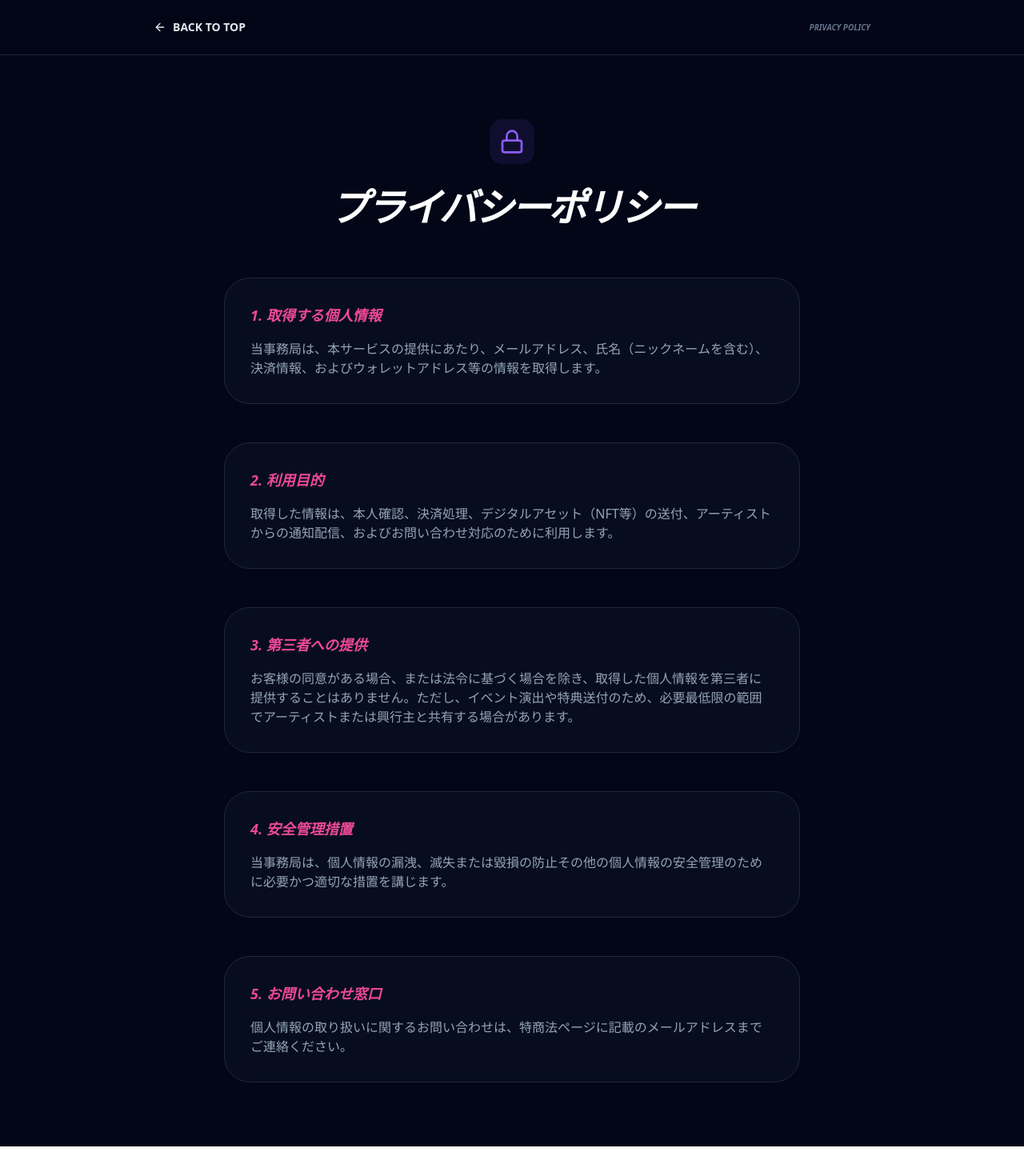
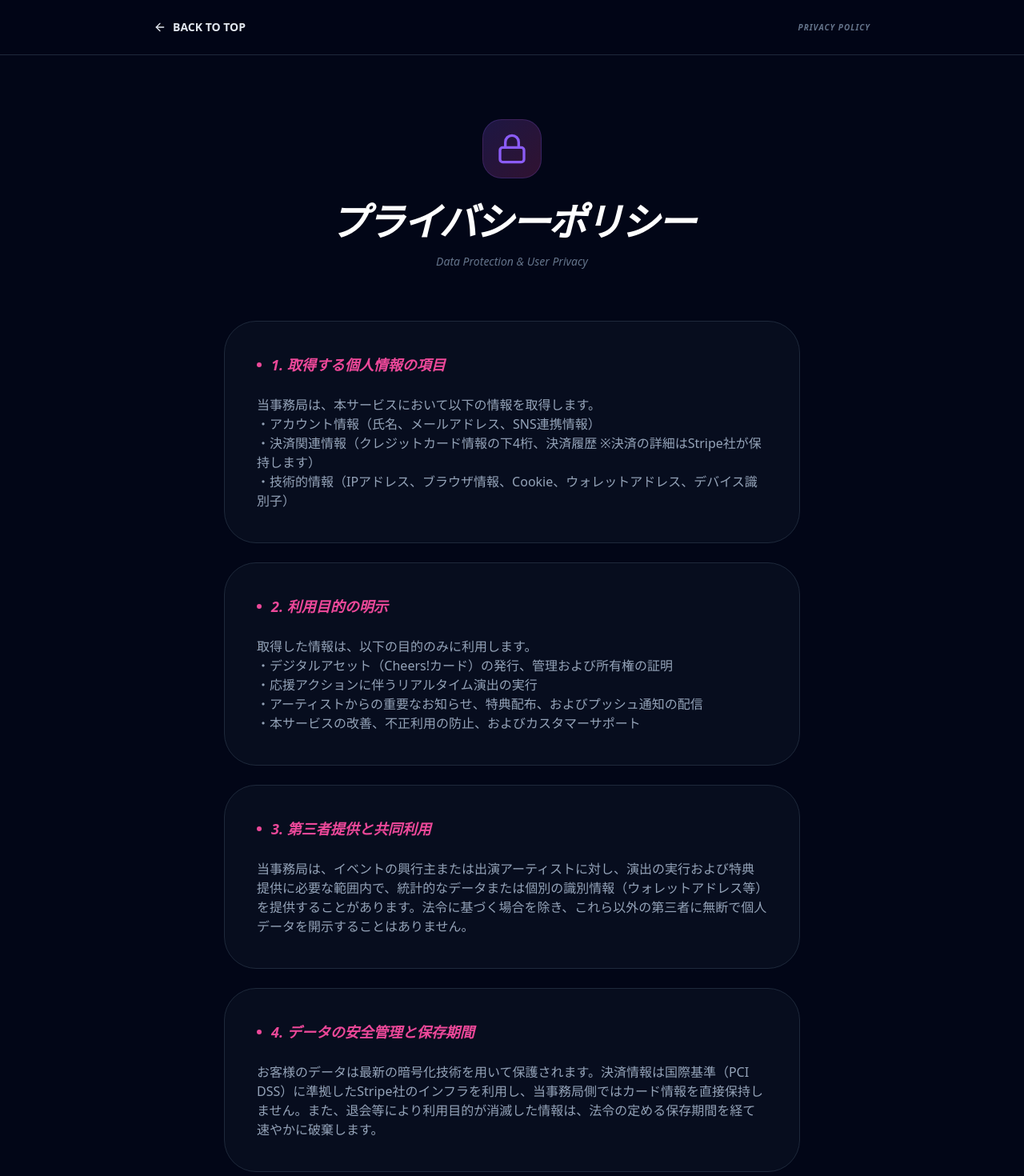
Before and after one commit to spacemindhiro/direct-cheers, a Next.js app: page /privacy in a window 1280 px wide. Shown: the top 1470 px of the page at 80% size. Before the commit the page ends 1433 px from the top, so only its background shows below. Built offline with nearby package versions, Linux system fonts and the light colour scheme.

Commit message:
privacyページ追記

```diff
--- a/app/privacy/page.tsx
+++ b/app/privacy/page.tsx
@@ -1,28 +1,32 @@
 import React from 'react';
 import Link from 'next/link';
-import { ArrowLeft, Lock } from "lucide-react";
+import { ArrowLeft, Lock, ShieldCheck, EyeOff } from "lucide-react";
 
 export default function PrivacyPage() {
   const sections = [
     {
-      title: "1. 取得する個人情報",
-      content: "当事務局は、本サービスの提供にあたり、メールアドレス、氏名（ニックネームを含む）、決済情報、およびウォレットアドレス等の情報を取得します。"
+      title: "1. 取得する個人情報の項目",
+      content: "当事務局は、本サービスにおいて以下の情報を取得します。\n・アカウント情報（氏名、メールアドレス、SNS連携情報）\n・決済関連情報（クレジットカード情報の下4桁、決済履歴 ※決済の詳細はStripe社が保持します）\n・技術的情報（IPアドレス、ブラウザ情報、Cookie、ウォレットアドレス、デバイス識別子）"
     },
     {
-      title: "2. 利用目的",
-      content: "取得した情報は、本人確認、決済処理、デジタルアセット（NFT等）の送付、アーティストからの通知配信、およびお問い合わせ対応のために利用します。"
+      title: "2. 利用目的の明示",
+      content: "取得した情報は、以下の目的のみに利用します。\n・デジタルアセット（Cheers!カード）の発行、管理および所有権の証明\n・応援アクションに伴うリアルタイム演出の実行\n・アーティストからの重要なお知らせ、特典配布、およびプッシュ通知の配信\n・本サービスの改善、不正利用の防止、およびカスタマーサポート"
     },
     {
-      title: "3. 第三者への提供",
-      content: "お客様の同意がある場合、または法令に基づく場合を除き、取得した個人情報を第三者に提供することはありません。ただし、イベント演出や特典送付のため、必要最低限の範囲でアーティストまたは興行主と共有する場合があります。"
+      title: "3. 第三者提供と共同利用",
+      content: "当事務局は、イベントの興行主または出演アーティストに対し、演出の実行および特典提供に必要な範囲内で、統計的なデータまたは個別の識別情報（ウォレットアドレス等）を提供することがあります。法令に基づく場合を除き、これら以外の第三者に無断で個人データを開示することはありません。"
     },
     {
-      title: "4. 安全管理措置",
-      content: "当事務局は、個人情報の漏洩、滅失または毀損の防止その他の個人情報の安全管理のために必要かつ適切な措置を講じます。"
+      title: "4. データの安全管理と保存期間",
+      content: "お客様のデータは最新の暗号化技術を用いて保護されます。決済情報は国際基準（PCI DSS）に準拠したStripe社のインフラを利用し、当事務局側ではカード情報を直接保持しません。また、退会等により利用目的が消滅した情報は、法令の定める保存期間を経て速やかに破棄します。"
     },
     {
-      title: "5. お問い合わせ窓口",
-      content: "個人情報の取り扱いに関するお問い合わせは、特商法ページに記載のメールアドレスまでご連絡ください。"
+      title: "5. Cookieおよび解析ツールの利用",
+      content: "利便性向上および利用状況把握のため、CookieおよびGoogle Analytics等の解析ツールを使用することがあります。これらは匿名で収集され、個人を特定するものではありません。"
+    },
+    {
+      title: "6. お問い合わせ・開示請求",
+      content: "個人情報の開示、訂正、利用停止のご要望は、特商法ページに記載のメールアドレスまでご連絡ください。本人確認の上、合理的な範囲で速やかに対応いたします。"
     }
   ];
 
@@ -33,30 +37,40 @@ export default function PrivacyPage() {
           <Link href="/" className="flex items-center gap-2 text-sm font-bold hover:text-pink-500 transition-colors group">
             <ArrowLeft size={16} className="group-hover:-translate-x-1 transition-transform" /> BACK TO TOP
           </Link>
-          <div className="text-[10px] font-black italic text-slate-500 uppercase">Privacy Policy</div>
+          <div className="text-[10px] font-black italic text-slate-500 uppercase tracking-widest">Privacy Policy</div>
         </div>
       </nav>
 
       <main className="max-w-3xl mx-auto py-20 px-6">
         <section className="mb-16 text-center">
-          <div className="inline-block p-3 bg-violet-500/10 rounded-2xl mb-6">
-            <Lock className="text-violet-500" size={32} />
+          <div className="inline-block p-4 bg-gradient-to-br from-violet-500/20 to-pink-500/20 rounded-3xl mb-6 border border-violet-500/20">
+            <Lock className="text-violet-500" size={40} />
           </div>
           <h1 className="text-4xl md:text-5xl font-black text-white mb-4 tracking-tighter italic uppercase">
             プライバシーポリシー
           </h1>
+          <p className="text-slate-500 text-sm font-medium italic">Data Protection & User Privacy</p>
         </section>
 
-        <div className="space-y-12">
+        <div className="grid gap-6">
           {sections.map((section, index) => (
-            <div key={index} className="bg-slate-900/40 p-8 rounded-[2rem] border border-slate-800">
-              <h2 className="text-pink-500 font-bold text-lg mb-4 italic">{section.title}</h2>
+            <div key={index} className="bg-slate-900/40 p-10 rounded-[2.5rem] border border-slate-800 hover:border-slate-700 transition-colors">
+              <h2 className="text-pink-500 font-bold text-lg mb-6 italic flex items-center gap-3">
+                <span className="w-1.5 h-1.5 bg-pink-500 rounded-full" />
+                {section.title}
+              </h2>
               <p className="text-slate-400 leading-relaxed text-sm md:text-base whitespace-pre-wrap">
                 {section.content}
               </p>
             </div>
           ))}
         </div>
+
+        <footer className="mt-20 pt-10 border-t border-slate-900 text-center">
+          <p className="text-slate-600 text-[10px] font-mono italic">
+            Last Updated: 2026.03.24
+          </p>
+        </footer>
       </main>
     </div>
   );
```
